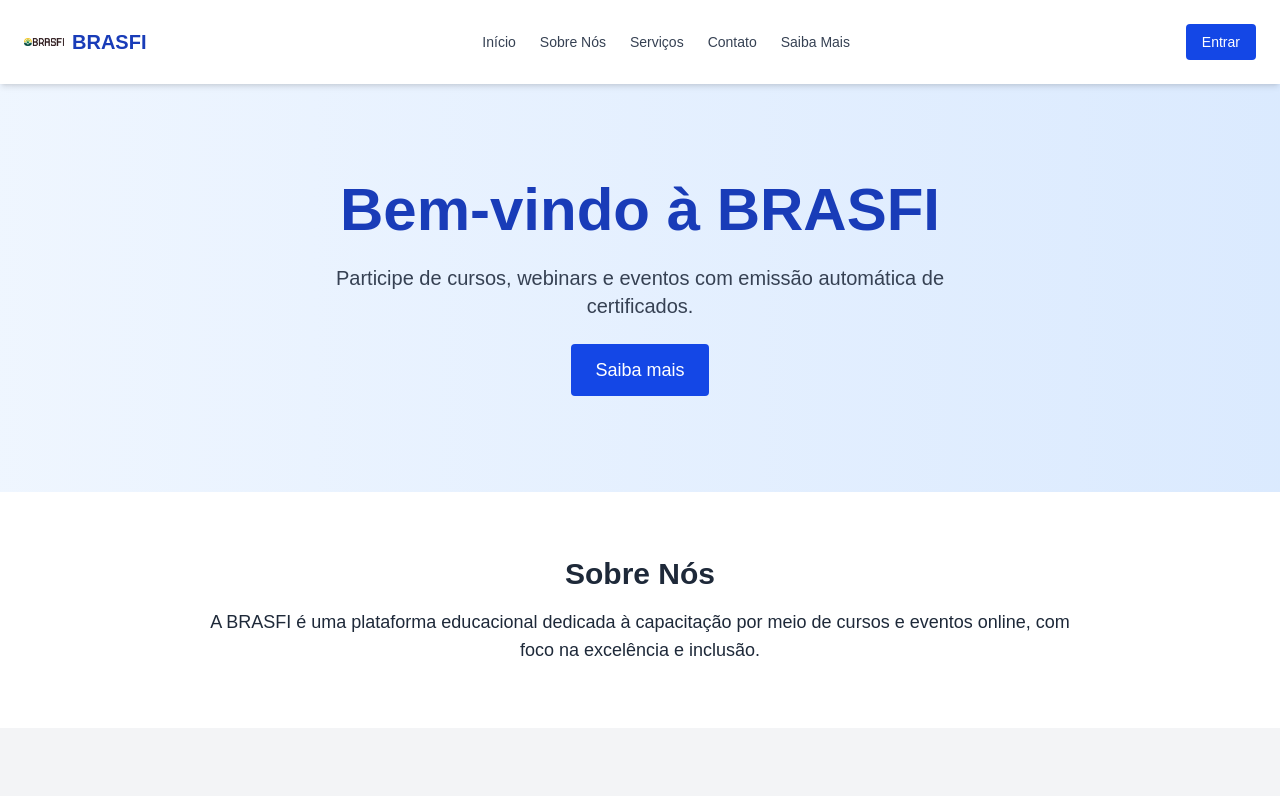
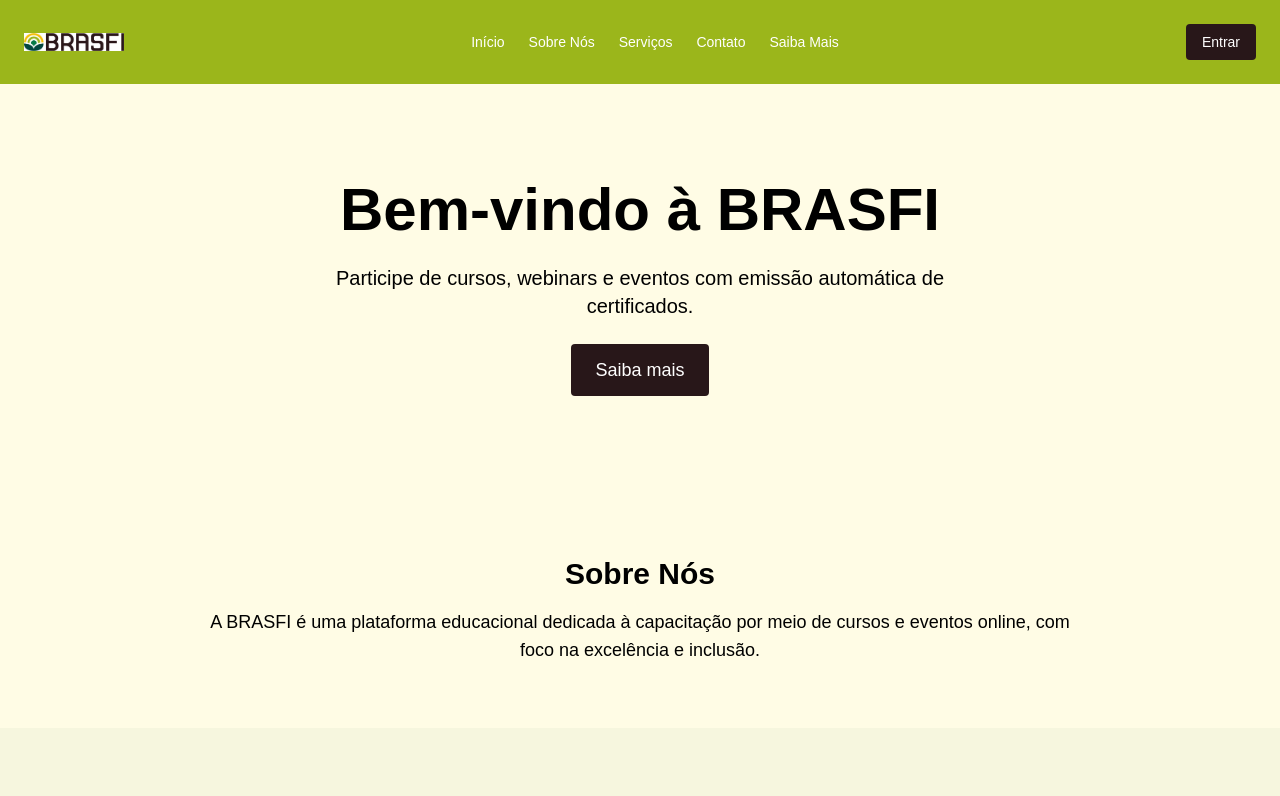
Before and after one commit to luivazmanso7/Projeto-3, a Next.js app in the folder frontend/: page / in a window 1280 px wide. Shown: the top 796 px of the page. Built offline with nearby package versions, Linux system fonts and the light colour scheme.

Commit message:
alteração cores

```diff
--- a/frontend/src/app/page.tsx
+++ b/frontend/src/app/page.tsx
@@ -2,41 +2,40 @@
 
 export default function Home() {
   return (
-    <div className="min-h-screen flex flex-col">
+    <div className="min-h-screen flex flex-col bg-[#FFFCE5] text-black">
       {/* Navbar */}
-      <header className="flex justify-between items-center p-6 bg-white shadow-md sticky top-0 z-50">
-        <div className="flex items-center gap-2">
-          <Image src="/brasfi-logo.jpg" alt="Logo da BRASFI" width={40} height={40} />
-          <span className="text-xl font-bold text-blue-800">BRASFI</span>
+      <header className="flex justify-between items-center p-6 bg-[#9BB61B] sticky top-0 z-50">
+        <div className="flex items-center">
+          <Image src="/brasfi-logo.jpg" alt="Logo da BRASFI" width={100} height={100} />
         </div>
-        <nav className="hidden md:flex gap-6 text-sm font-medium text-gray-700">
-          <a href="#inicio" className="hover:text-blue-600">Início</a>
-          <a href="#sobre" className="hover:text-blue-600">Sobre Nós</a>
-          <a href="#servicos" className="hover:text-blue-600">Serviços</a>
-          <a href="#contato" className="hover:text-blue-600">Contato</a>
-          <a href="#saiba-mais" className="hover:text-blue-600">Saiba Mais</a>
+        <nav className="hidden md:flex gap-6 text-sm font-medium text-white">
+          <a href="#inicio" className="hover:underline">Início</a>
+          <a href="#sobre" className="hover:underline">Sobre Nós</a>
+          <a href="#servicos" className="hover:underline">Serviços</a>
+          <a href="#contato" className="hover:underline">Contato</a>
+          <a href="#saiba-mais" className="hover:underline">Saiba Mais</a>
         </nav>
         <a
           href="/login"
-          className="bg-blue-700 text-white px-4 py-2 rounded hover:bg-blue-800 text-sm"
+          className="bg-[#281719] text-white px-4 py-2 rounded hover:brightness-125 text-sm"
         >
           Entrar
         </a>
       </header>
 
       {/* Hero */}
-      <section id="inicio" className="flex flex-col items-center justify-center text-center px-8 py-24 bg-gradient-to-r from-blue-50 to-blue-100">
-        <h1 className="text-4xl md:text-6xl font-bold text-blue-800 mb-6">Bem-vindo à BRASFI</h1>
-        <p className="text-lg md:text-xl text-gray-700 max-w-2xl mb-6">
+      <section id="inicio" className="flex flex-col items-center justify-center text-center px-8 py-24">
+        <h1 className="text-4xl md:text-6xl font-bold text-black mb-6">Bem-vindo à BRASFI</h1>
+        <p className="text-lg md:text-xl max-w-2xl mb-6">
           Participe de cursos, webinars e eventos com emissão automática de certificados.
         </p>
-        <a href="#saiba-mais" className="bg-blue-700 text-white px-6 py-3 rounded hover:bg-blue-800 text-lg">
+        <a href="#saiba-mais" className="bg-[#281719] text-white px-6 py-3 rounded hover:brightness-125 text-lg">
           Saiba mais
         </a>
       </section>
 
       {/* Sobre Nós */}
-      <section id="sobre" className="px-8 py-16 bg-white text-gray-800">
+      <section id="sobre" className="px-8 py-16">
         <div className="max-w-4xl mx-auto text-center">
           <h2 className="text-3xl font-bold mb-4">Sobre Nós</h2>
           <p className="text-lg">
@@ -46,7 +45,7 @@
       </section>
 
       {/* Serviços */}
-      <section id="servicos" className="px-8 py-16 bg-gray-100 text-gray-800">
+      <section id="servicos" className="px-8 py-16 bg-[#F6F6DE]">
         <div className="max-w-4xl mx-auto text-center">
           <h2 className="text-3xl font-bold mb-4">Serviços</h2>
           <ul className="text-lg space-y-2">
@@ -59,7 +58,7 @@
       </section>
 
       {/* Contato */}
-      <section id="contato" className="px-8 py-16 bg-white text-gray-800">
+      <section id="contato" className="px-8 py-16">
         <div className="max-w-4xl mx-auto text-center">
           <h2 className="text-3xl font-bold mb-4">Contato</h2>
           <p className="text-lg mb-4">Entre em contato conosco pelo e-mail: <strong>contato@brasfi.org</strong></p>
@@ -67,7 +66,7 @@
       </section>
 
       {/* Saiba Mais */}
-      <section id="saiba-mais" className="px-8 py-16 bg-blue-50 text-gray-800">
+      <section id="saiba-mais" className="px-8 py-16 bg-[#F6F6DE]">
         <div className="max-w-4xl mx-auto text-center">
           <h2 className="text-3xl font-bold mb-4">Saiba Mais</h2>
           <p className="text-lg">
@@ -77,7 +76,7 @@
       </section>
 
       {/* Footer */}
-      <footer className="bg-blue-900 text-white py-6 text-center text-sm">
+      <footer className="bg-[#9BB61B] text-white py-6 text-center text-sm">
         © {new Date().getFullYear()} BRASFI - Todos os direitos reservados.
       </footer>
     </div>
```
